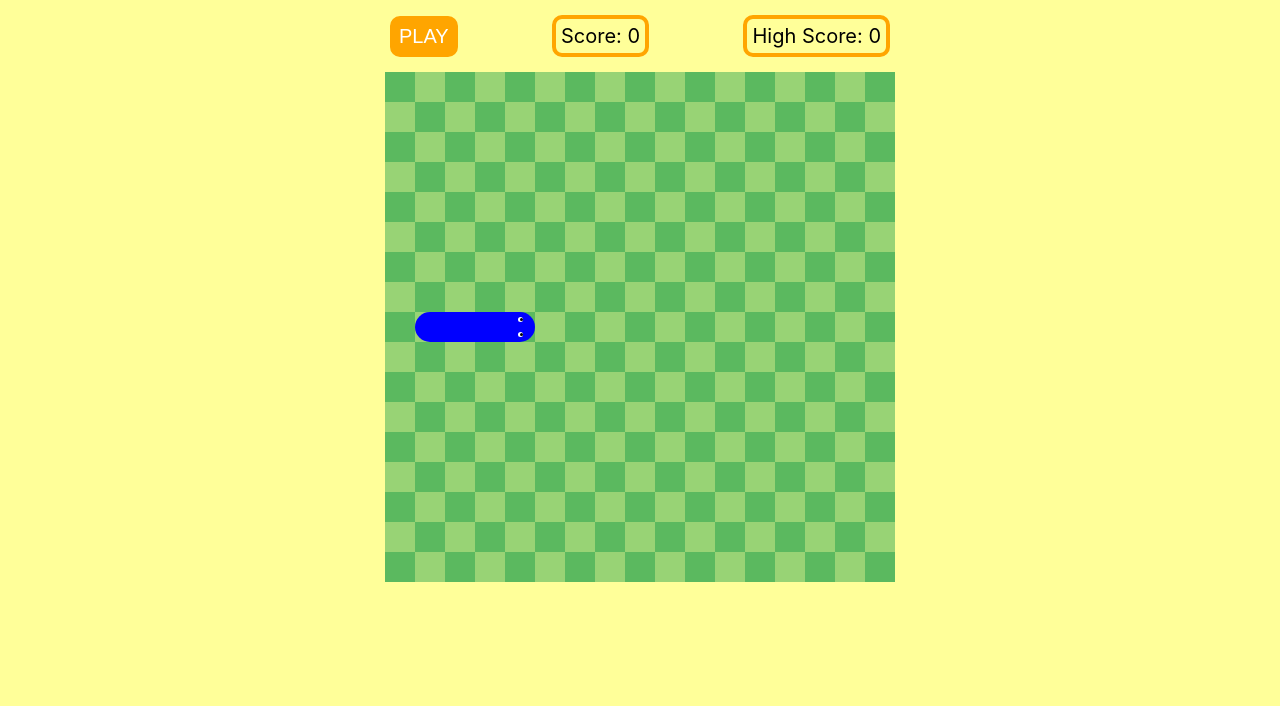
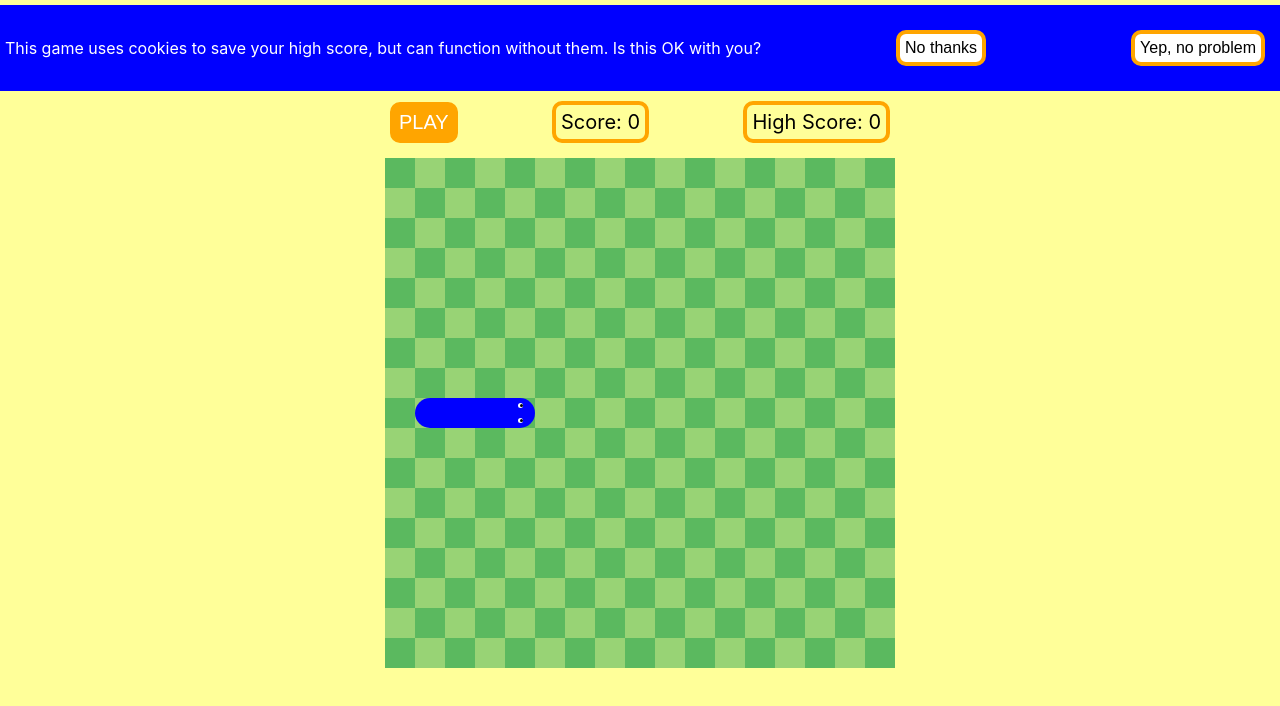
Before and after one commit to KateHoward10/snake, a React (Create React App) app: page / in a window 1280 px wide. Shown: the top 706 px of the page. Built offline with nearby package versions, Linux system fonts and the light colour scheme.

Commit message:
Add cookies accepting modal

```diff
--- a/src/App.js
+++ b/src/App.js
@@ -5,6 +5,7 @@ import Controls from './components/Controls';
 import Grid from './components/Grid';
 import Arrows from './components/Arrows';
 import GameOver from './components/GameOver';
+import Cookies from './components/Cookies';
 import './App.css';
 
 function App() {
@@ -13,8 +14,10 @@ function App() {
   const [direction, setDirection] = useState('right');
   const [interval, setInterval] = useState(null);
   const [score, setScore] = useState(0);
-  const [cookies, setCookie] = useCookies(['highScore']);
+  const [cookiesModal, setCookiesModal] = useState(true);
+  const [cookies, setCookie] = useCookies(['highScore', 'cookiesAccepted']);
   const [highScore, setHighScore] = useState(cookies.highScore || 0);
+  const [cookiesAccepted, setCookiesAccepted] = useState(cookies.cookiesAccepted || false);
   const [tailAppearing, setTailAppearing] = useState(false);
   const [gameOver, toggleGameOver] = useState(false);
   const [foodPosition, setFoodPosition] = useState(null);
@@ -94,7 +97,7 @@ function App() {
       setFoodPosition(null);
       if (score > highScore) {
         setHighScore(score);
-        setCookie('highScore', score);
+        if (cookiesAccepted) setCookie('highScore', score);
       }
       setScore(0);
       toggleGameOver(true);
@@ -115,11 +118,21 @@ function App() {
     cookies,
     setCookie,
     foodArray,
-    originalSnake
+    originalSnake,
+    cookiesAccepted
   ]);
 
   return (
     <div className="App" role="button" tabIndex="0" onKeyDown={turn}>
+      {cookiesModal && !cookiesAccepted && (
+        <Cookies
+          onAccept={() => {
+            setCookiesAccepted(true);
+            setCookie('cookiesAccepted', true);
+          }}
+          onReject={() => setCookiesModal(false)}
+        />
+      )}
       <div>
         <Controls onClick={startGame} score={score} highScore={highScore} />
         <Grid
--- /dev/null
+++ b/src/components/Cookies/index.js
@@ -0,0 +1,14 @@
+import React from 'react';
+import { Container, Text, Button } from './styles';
+
+function Cookies({ onAccept, onReject }) {
+	return (
+		<Container>
+			<Text>This game uses cookies to save your high score, but can function without them. Is this OK with you?</Text>
+			<Button onClick={onReject}>No thanks</Button>
+			<Button onClick={onAccept}>Yep, no problem</Button>
+		</Container>
+	);
+}
+
+export default Cookies;
--- /dev/null
+++ b/src/components/Cookies/styles.js
@@ -0,0 +1,25 @@
+import styled from 'styled-components';
+
+export const Container = styled.div`
+	display: flex;
+	flex-direction: row;
+	width: 100%;
+	align-items: center;
+	justify-content: space-between;
+	background-color: blue;
+	padding: 15px;
+	border-radius: 10px;
+`;
+
+export const Text = styled.p`
+	color: white;
+`;
+
+export const Button = styled.button`
+	margin: 10px;
+	padding: 5px;
+	font-size: 16px;
+	background-color: white;
+	border: 4px solid orange;
+	border-radius: 10px;
+`;
```
